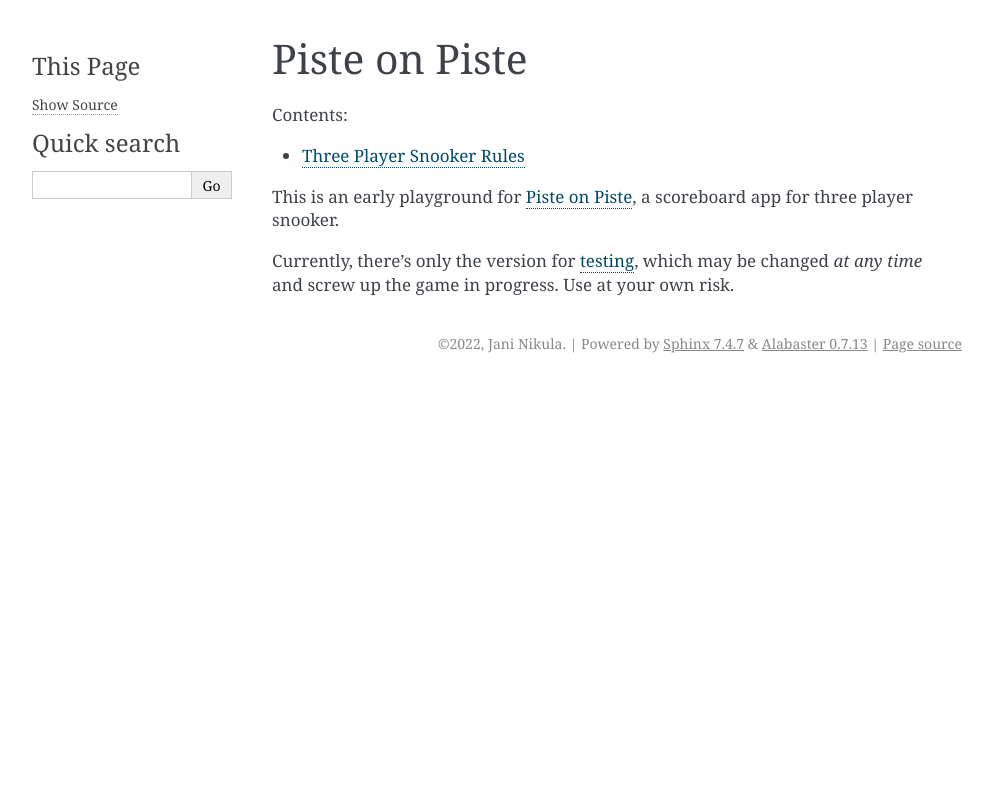
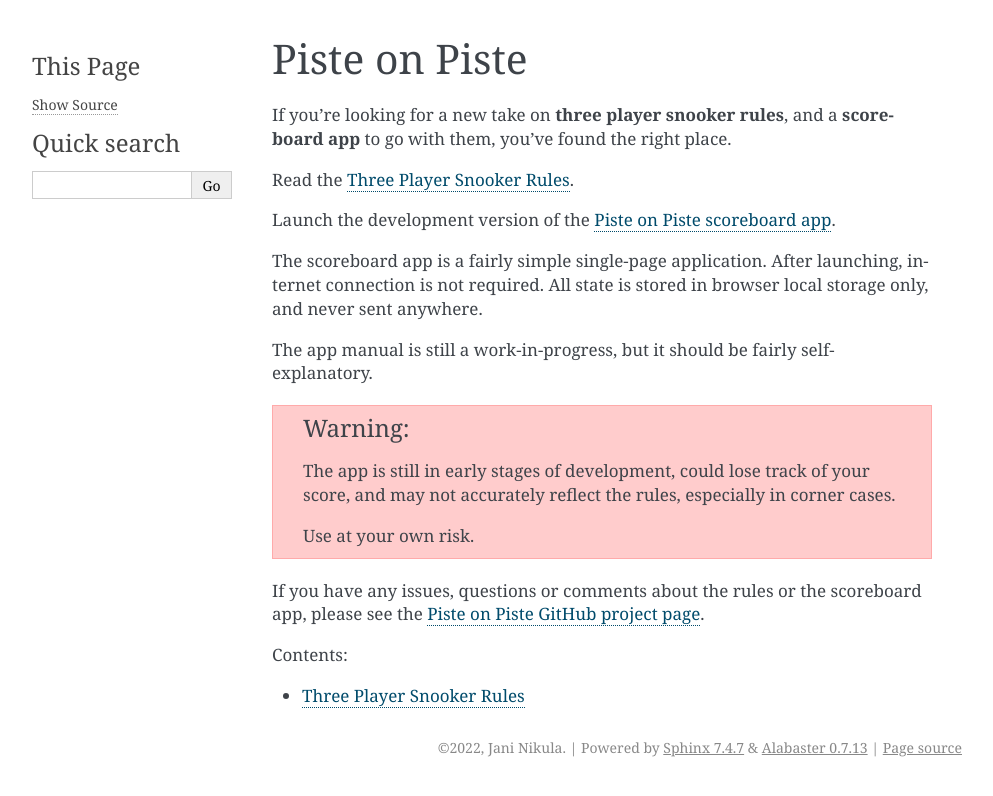
Before and after one commit to jnikula/piste-on-piste, a Sphinx documentation site: the page built from docs/index.rst, in a window 1280 px wide. Shown: the top 796 px of the page, without its empty margins (148-1141 px from the left). Built offline with Sphinx 7.4.7, drawn with Linux system fonts in a browser that asks for light colours.

Commit message:
docs: rewrite docs index

```diff
--- a/docs/index.rst
+++ b/docs/index.rst
@@ -1,18 +1,37 @@
 Piste on Piste
 ==============
+
+If you're looking for a new take on **three player snooker rules**, and a
+**scoreboard app** to go with them, you've found the right place.
+
+Read the :ref:`rules-en`.
+
+Launch the development version of the `Piste on Piste scoreboard app`_.
+
+The scoreboard app is a fairly simple single-page application. After launching,
+internet connection is not required. All state is stored in browser local
+storage only, and never sent anywhere.
+
+The app manual is still a work-in-progress, but it should be fairly
+self-explanatory.
+
+.. warning::
+
+   The app is still in early stages of development, could lose track of your
+   score, and may not accurately reflect the rules, especially in corner
+   cases.
+
+   Use at your own risk.
+
+If you have any issues, questions or comments about the rules or the scoreboard
+app, please see the `Piste on Piste GitHub project page`_.
+
+.. _Piste on Piste GitHub project page: https://github.com/jnikula/piste-on-piste
+
+.. _Piste on Piste scoreboard app: testing
 
 .. toctree::
    :maxdepth: 1
    :caption: Contents:
 
    three-player-snooker-rules
-
-This is an early playground for `Piste on Piste`_, a scoreboard app for three
-player snooker.
-
-Currently, there's only the version for `testing`_, which may be changed *at any
-time* and screw up the game in progress. Use at your own risk.
-
-.. _Piste on Piste: https://github.com/jnikula/piste-on-piste
-
-.. _testing: testing
--- a/docs/three-player-snooker-rules.rst
+++ b/docs/three-player-snooker-rules.rst
@@ -1,5 +1,7 @@
 .. SPDX-License-Identifier: CC-BY-SA-4.0
 .. Copyright (c) 2022 Jani Nikula <jani@nikula.org>
+
+.. _rules-en:
 
 Three Player Snooker Rules
 ==========================
```
